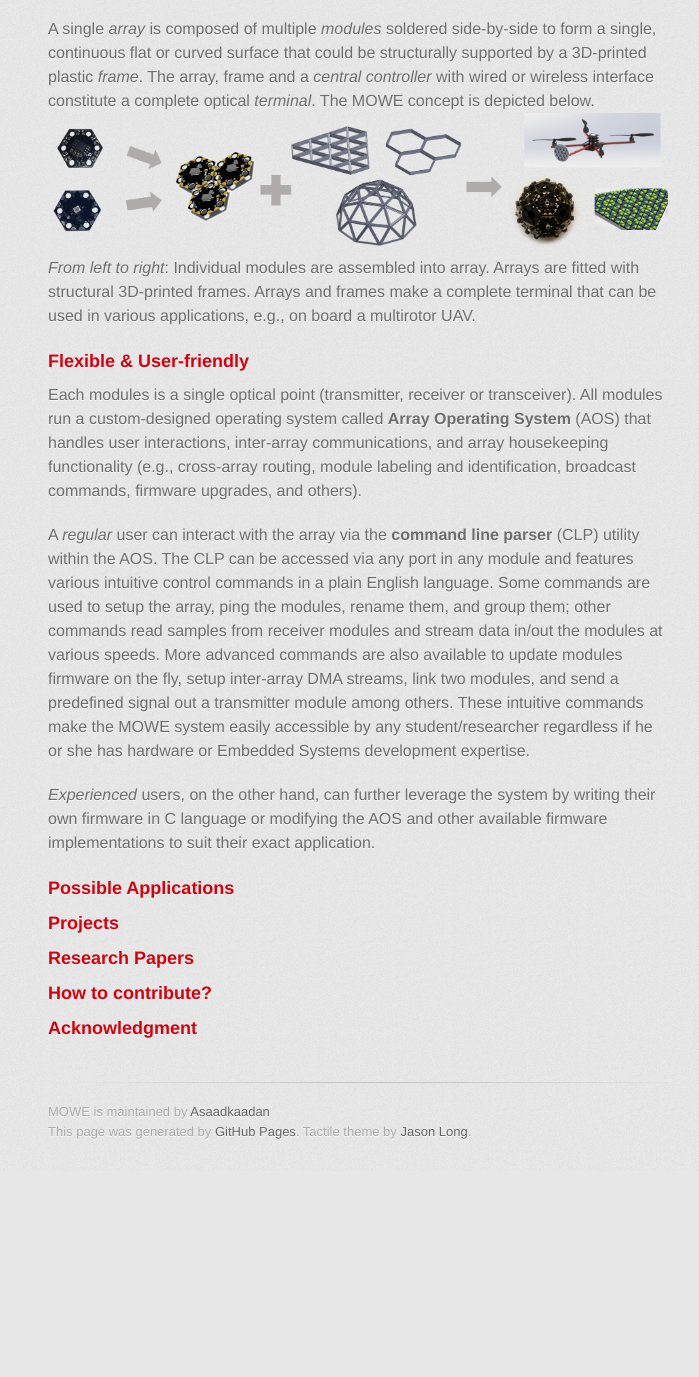
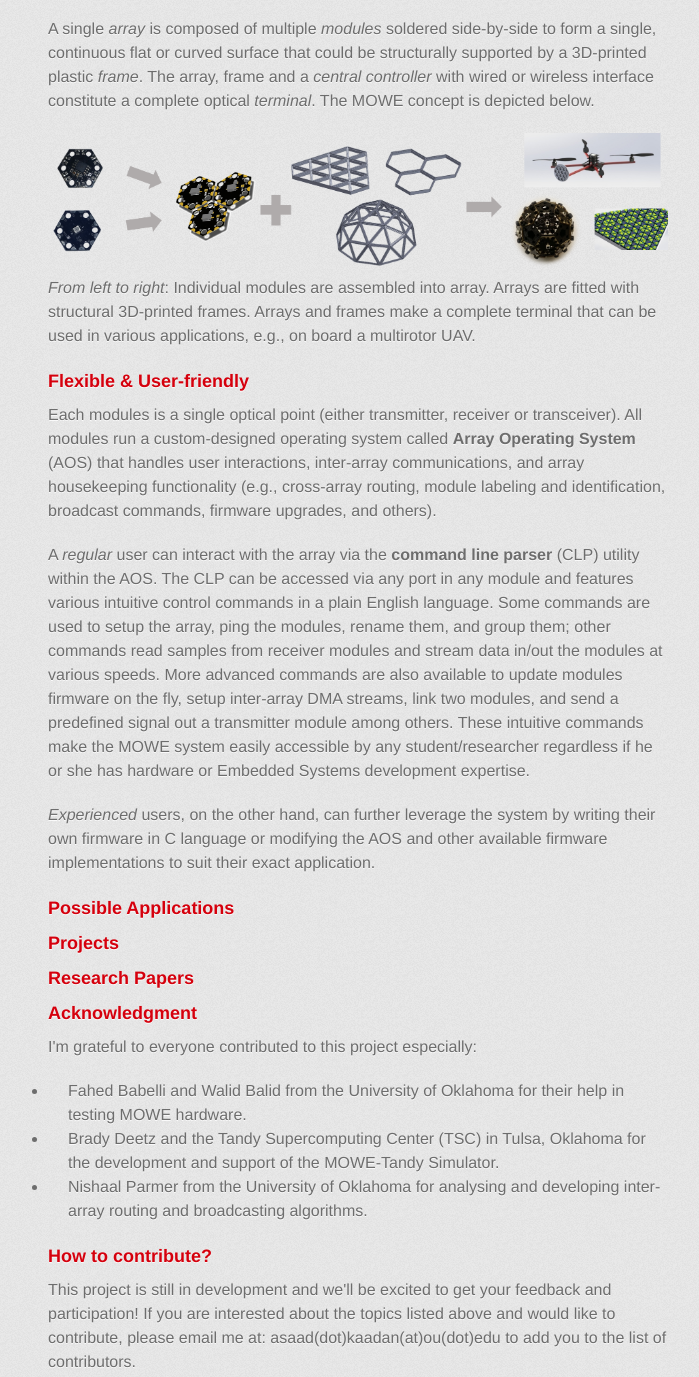
Before and after one commit to Asaadkaadan/MOWE, a plain HTML site: page index.html in a window 1280 px wide. Shown: the part 1063-2440 px from the top of the page, without its empty margins (282-981 px from the left). Before the commit the page ends 2234 px from the top, so only its background shows below. Drawn offline with Linux system fonts and the light colour scheme; a web font is replaced by a local one.

```diff
--- a/index.html
+++ b/index.html
@@ -43,14 +43,15 @@
 
 <p>The <em>Modular Optical Wireless Elements</em> (MOWE) system consists of smart, electrically interconnected modules that can be combined together to build flat and curved optical wireless array. This novel design offers lightweight, inexpensive, and wide field-of-view terminals for various applications ranging from user tracking and noise measurements to broadband connectivity and MIMO FSO.</p>
 
-<p>A single <em>array</em> is composed of multiple <em>modules</em> soldered side-by-side to form a single, continuous flat or curved surface that could be structurally supported by a 3D-printed plastic <em>frame</em>. The array, frame and a <em>central controller</em> with wired or wireless interface constitute a complete optical <em>terminal</em>. The MOWE concept is depicted below.
-<img src="images/MOWE_Concept.PNG" alt="MOWE Concept">
+<p>A single <em>array</em> is composed of multiple <em>modules</em> soldered side-by-side to form a single, continuous flat or curved surface that could be structurally supported by a 3D-printed plastic <em>frame</em>. The array, frame and a <em>central controller</em> with wired or wireless interface constitute a complete optical <em>terminal</em>. The MOWE concept is depicted below.</p>
+
+<p><img src="images/MOWE_Concept.PNG" alt="MOWE Concept">
 <em>From left to right</em>: Individual modules are assembled into array. Arrays are fitted with structural 3D-printed frames. Arrays and frames make a complete terminal that can be used in various applications, e.g., on board a multirotor UAV.</p>
 
 <h3>
 <a id="flexible--user-friendly" class="anchor" href="#flexible--user-friendly" aria-hidden="true"><span class="octicon octicon-link"></span></a>Flexible &amp; User-friendly</h3>
 
-<p>Each modules is a single optical point (transmitter, receiver or transceiver). All modules run a custom-designed operating system called <strong>Array Operating System</strong> (AOS) that handles user interactions, inter-array communications, and array housekeeping functionality (e.g., cross-array routing, module labeling and identification, broadcast commands, firmware upgrades, and others).</p>
+<p>Each modules is a single optical point (either transmitter, receiver or transceiver). All modules run a custom-designed operating system called <strong>Array Operating System</strong> (AOS) that handles user interactions, inter-array communications, and array housekeeping functionality (e.g., cross-array routing, module labeling and identification, broadcast commands, firmware upgrades, and others).</p>
 
 <p>A <em>regular</em> user can interact with the array via the <strong>command line parser</strong> (CLP) utility within the AOS. The CLP can be accessed via any port in any module and features various intuitive control commands in a plain English language. Some commands are used to setup the array, ping the modules, rename them, and group them; other commands read samples from receiver modules and stream data in/out the modules at various speeds. More advanced commands are also available to update modules firmware on the fly, setup inter-array DMA streams, link two modules, and send a predefined signal out a transmitter module among others. These intuitive commands make the MOWE system easily accessible by any student/researcher regardless if he or she has hardware or Embedded Systems development expertise. </p>
 
@@ -66,10 +67,20 @@
 <a id="research-papers" class="anchor" href="#research-papers" aria-hidden="true"><span class="octicon octicon-link"></span></a>Research Papers</h3>
 
 <h3>
+<a id="acknowledgment" class="anchor" href="#acknowledgment" aria-hidden="true"><span class="octicon octicon-link"></span></a>Acknowledgment</h3>
+
+<p>I'm grateful to everyone contributed to this project especially: </p>
+
+<ul>
+<li>Fahed Babelli and Walid Balid from the University of Oklahoma for their help in testing MOWE hardware.</li>
+<li>Brady Deetz and the Tandy Supercomputing Center (TSC) in Tulsa, Oklahoma for the development and support of the MOWE-Tandy Simulator. </li>
+<li>Nishaal Parmer from the University of Oklahoma for analysing and developing inter-array routing and broadcasting algorithms.</li>
+</ul>
+
+<h3>
 <a id="how-to-contribute" class="anchor" href="#how-to-contribute" aria-hidden="true"><span class="octicon octicon-link"></span></a>How to contribute?</h3>
 
-<h3>
-<a id="acknowledgment" class="anchor" href="#acknowledgment" aria-hidden="true"><span class="octicon octicon-link"></span></a>Acknowledgment</h3>
+<p>This project is still in development and we'll be excited to get your feedback and participation! If you are interested about the topics listed above and would like to contribute, please email me at: asaad(dot)kaadan(at)ou(dot)edu to add you to the list of contributors.</p>
         </section>
 
         <footer>
```
Also changed, not shown: params.json (+1 -1 lines).
